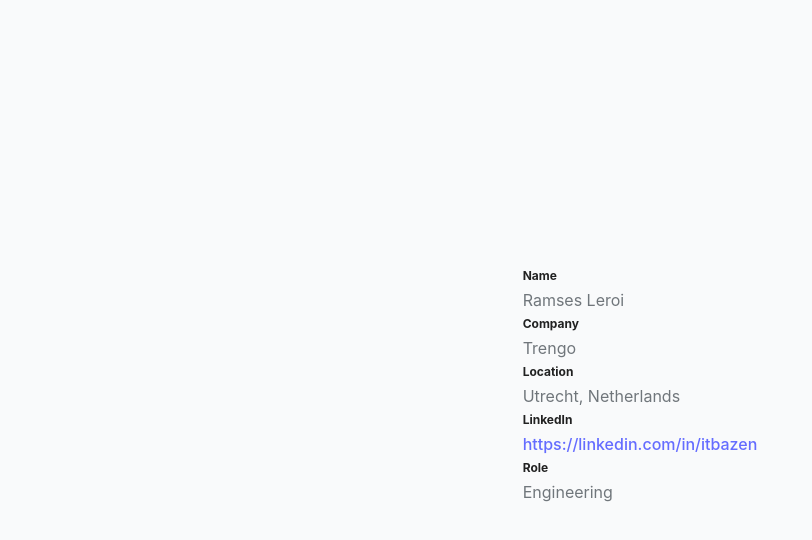
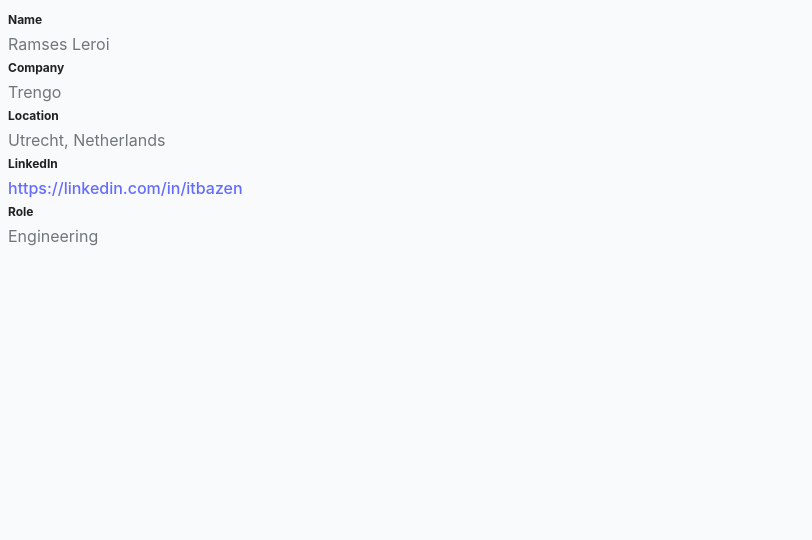
Before and after one commit to rleroi/trengo-clearbit-frontend, a Vue app: page / in a window 1280 px wide. Shown: the top 540 px of the page, without its empty margins (0-812 px from the left). Built offline with nearby package versions, Linux system fonts and the light colour scheme.

Commit message:
remove padding

```diff
--- a/src/style.css
+++ b/src/style.css
@@ -31,14 +31,6 @@ a {
 }
 a:hover {
   color: #535bf2;
-}
-
-body {
-  margin: 0;
-  display: flex;
-  place-items: center;
-  min-width: 320px;
-  min-height: 100vh;
 }
 
 h1 {
```
